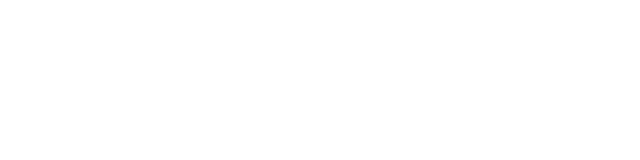
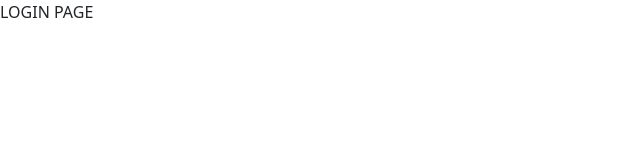
Before and after one commit to SkyBlueBluee/DBS-SEED-2021-Table22, a React (Create React App) app in the folder frontend/: page / in a window 1280 px wide. Shown: the top 160 px of the page, without its empty margins (0-640 px from the left). Built offline with nearby package versions, Linux system fonts and the light colour scheme.

Commit message:
Update basic page components

```diff
--- a/frontend/src/App.js
+++ b/frontend/src/App.js
@@ -1,8 +1,18 @@
 import "../node_modules/bootstrap/dist/css/bootstrap.min.css";
+
+
+import LoginPage from "./components/pages/LoginPage";
+import ProductPage from "./components/pages/ProductPage";
+import CheckoutPage from "./components/pages/CheckoutPage";
+
 function App() {
   return (
-    <div className="App">
-
+    <div>
+      <LoginPage></LoginPage>
+      {
+      //<CheckoutPage></CheckoutPage>
+      //<ProductPage></ProductPage>
+      }
     </div>
   );
 }
--- a/frontend/src/components/pages/CheckoutPage.js
+++ b/frontend/src/components/pages/CheckoutPage.js
@@ -0,0 +1,11 @@
+import React from 'react'
+
+const CheckoutPage = () => {
+    return (
+        <div>
+            <header>PRODUCT PAGE</header>
+        </div>
+    )
+}
+
+export default CheckoutPage
--- a/frontend/src/components/pages/LoginPage.js
+++ b/frontend/src/components/pages/LoginPage.js
@@ -0,0 +1,11 @@
+import React from 'react'
+
+const LoginPage = () => {
+    return (
+        <div>
+            <header>LOGIN PAGE</header>
+        </div>
+    )
+}
+
+export default LoginPage
--- a/frontend/src/components/pages/ProductPage.js
+++ b/frontend/src/components/pages/ProductPage.js
@@ -0,0 +1,11 @@
+import React from 'react'
+
+const ProductPage = () => {
+    return (
+        <div>
+            <header>PRODUCT PAGE</header>
+        </div>
+    )
+}
+
+export default ProductPage
```
